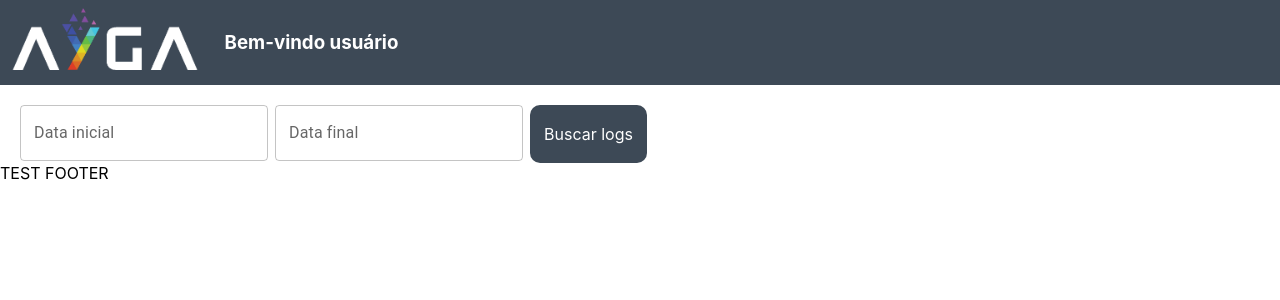
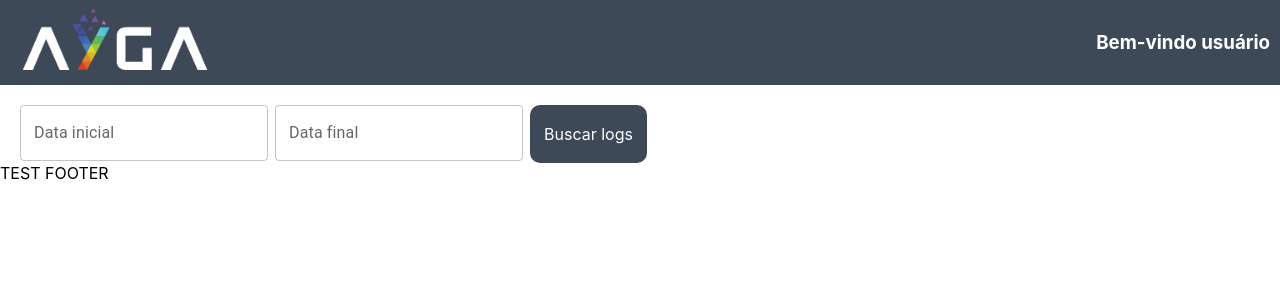
Before and after one commit to matheusmoraesporto/dots-ui, a React (Create React App) app: page / in a window 1280 px wide. Shown: the top 300 px of the page. Built offline with nearby package versions, Linux system fonts and the light colour scheme.

Commit message:
Change header CSS

```diff
--- a/src/components/Header/styles.css
+++ b/src/components/Header/styles.css
@@ -4,13 +4,16 @@
     display: flex;
     flex-direction: row;
     padding: 5px 0;
+    justify-content: space-between;
 }
 
 .logo {
     height: 75px;
+    margin-left: 10px;
 }
 
 h3 {
     color: #ffffff;
-    margin-left: 15px;
+    margin-right: 10px;
+    align-content: end;
 }
```
